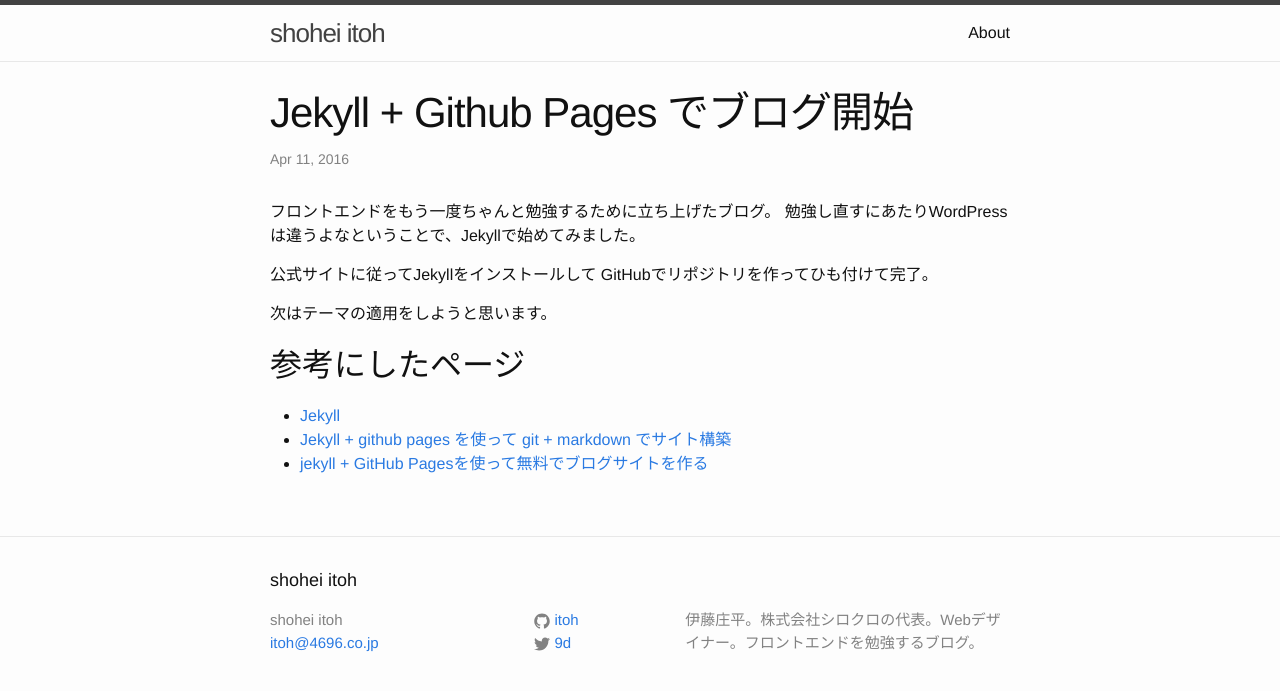
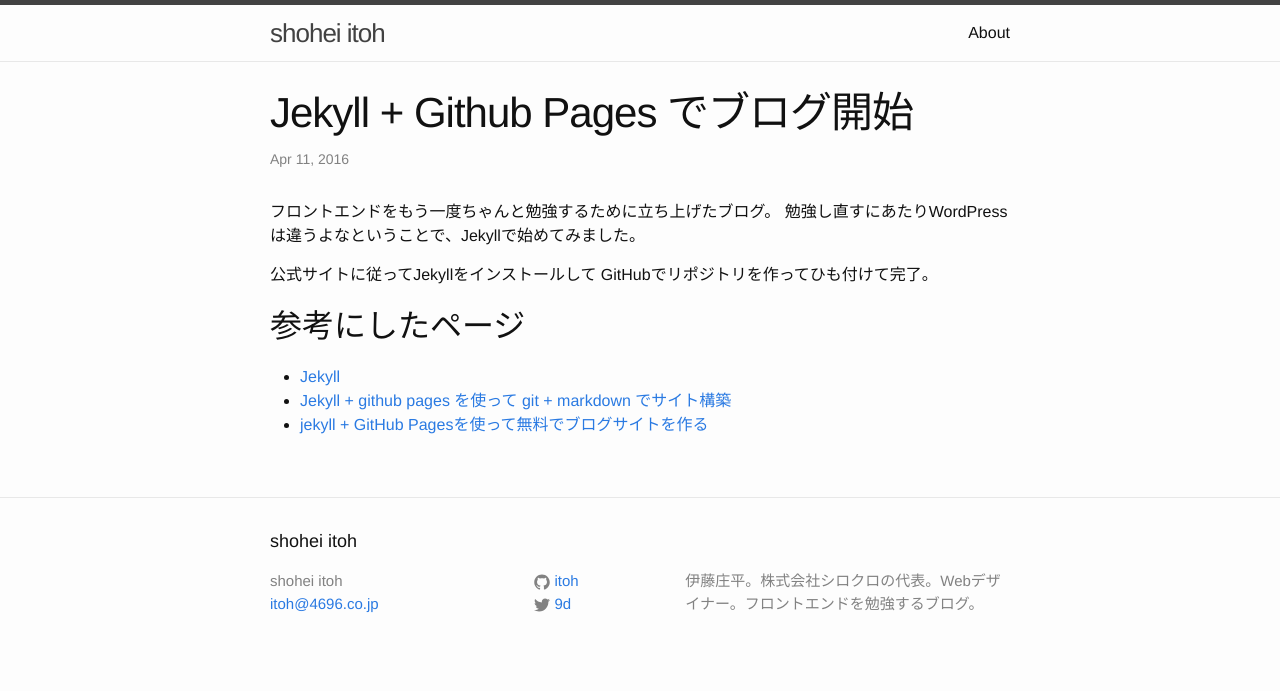
Before and after one commit to itoh/itoh.github.io, a Jekyll site: the page built from _posts/2016-04-11-blog.markdown, in a window 1280 px wide. Shown: the top 691 px of the page. Built offline with Jekyll 4.4.1, drawn with Linux system fonts in a browser that asks for light colours.

Commit message:
Update 2016-04-11-blog.markdown

```diff
--- a/_posts/2016-04-11-blog.markdown
+++ b/_posts/2016-04-11-blog.markdown
@@ -10,7 +10,6 @@ categories: jekyll
 公式サイトに従ってJekyllをインストールして
 GitHubでリポジトリを作ってひも付けて完了。
 
-次はテーマの適用をしようと思います。
 
 ## 参考にしたページ
 - [Jekyll](https://jekyllrb.com/ "Jekyll")
```
